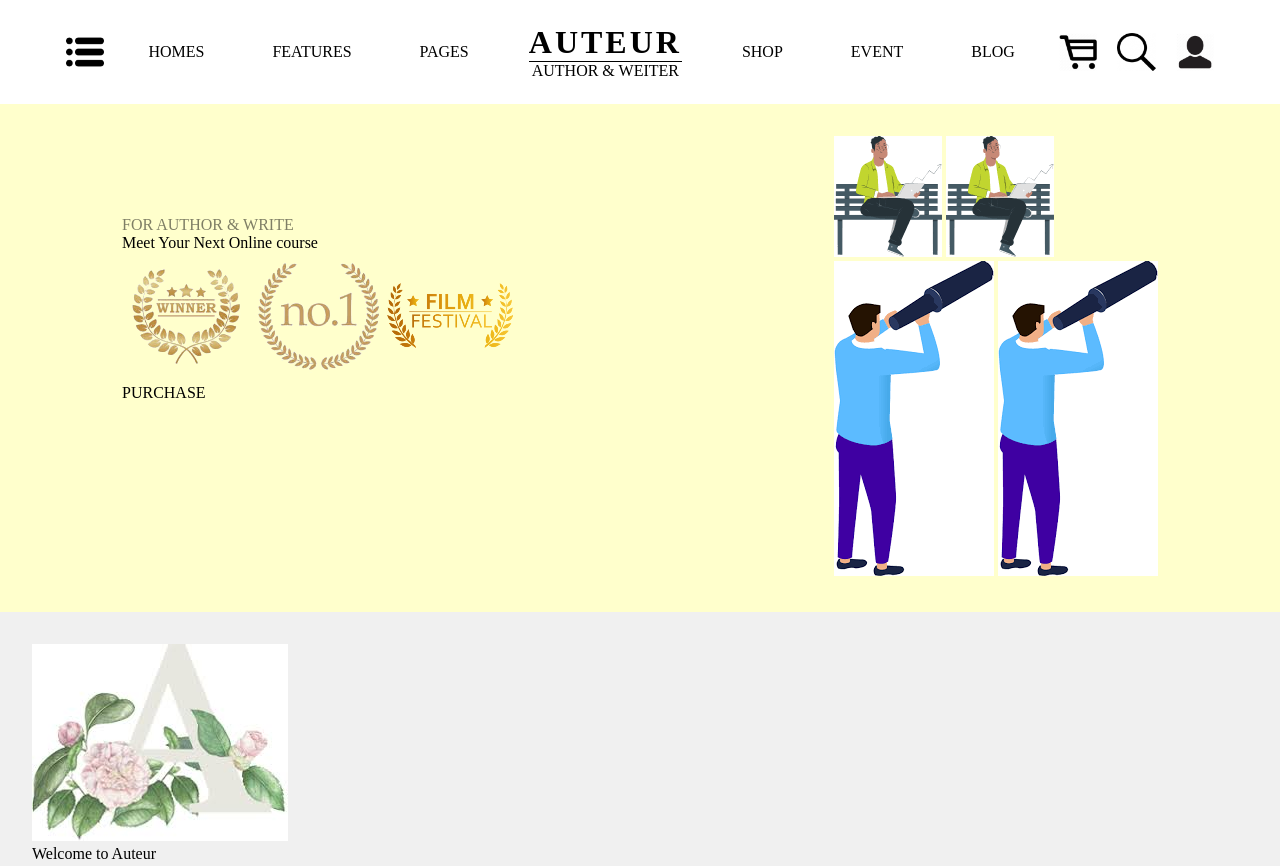
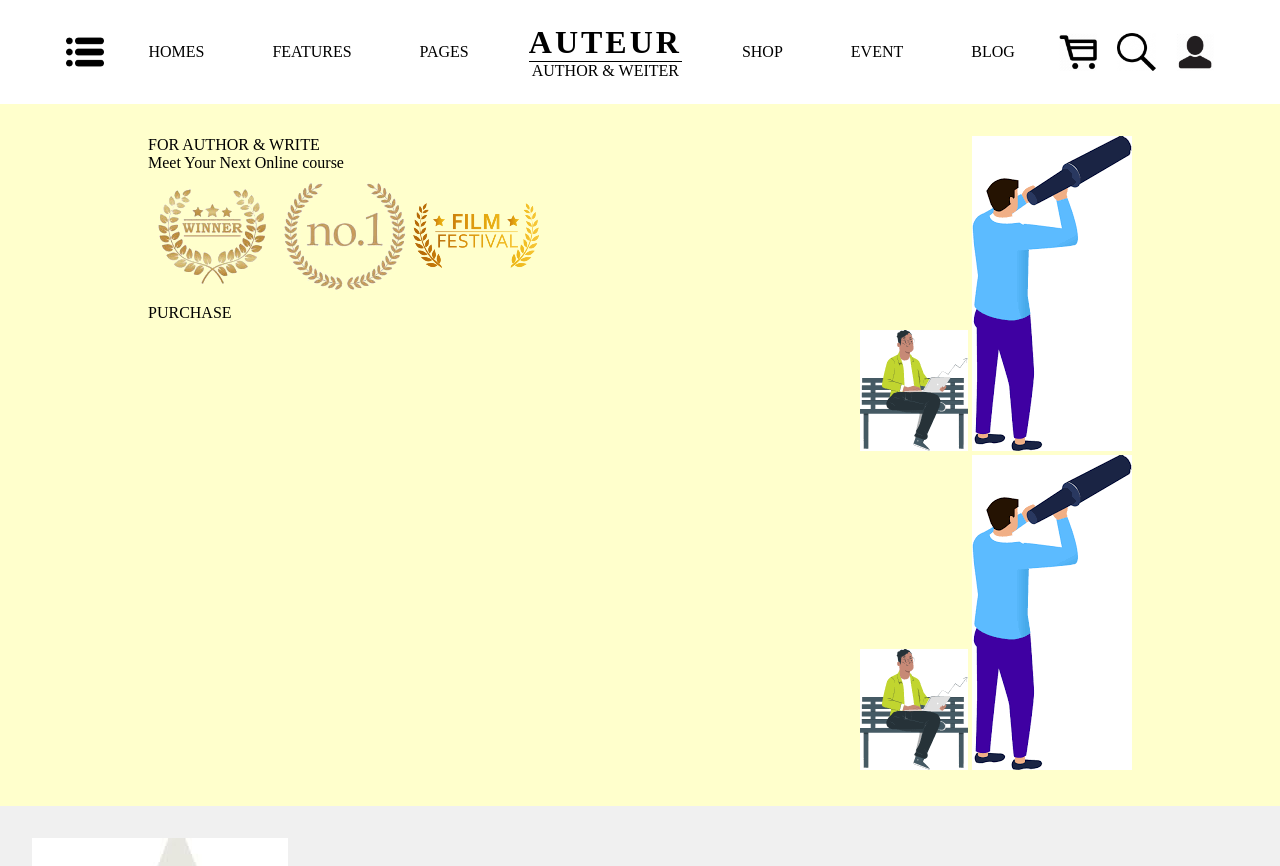
Before and after one commit to Sang5231/Sang5231, a plain HTML site: page index.html in a window 1280 px wide. Shown: the top 866 px of the page. Drawn offline with Linux system fonts and the light colour scheme.

Commit message:
Update index.html

```diff
--- a/index.html
+++ b/index.html
@@ -26,8 +26,9 @@
 		</div>
 	</header>
 	<main class="main1">
-		<section class="main1-left">
-			<p class="opacity">FOR AUTHOR & WRITE</p>
+		<section class="main1-section-left">
+			<div class="main1-div-left">
+				<p>FOR AUTHOR & WRITE</p>
 				<p>Meet Your Next Online course</p>
 				<ol>
 					<img src="img/logo1.png"></img>
@@ -35,15 +36,16 @@
 					<img src="img/logo3.png"></img>
 				</ol>
 				<p>PURCHASE</p>
+			</div>
 		</section>
-		<section class="main1-right">
-			<div class="parent">
-				<img class="absolute-box" src="img/work.png"></img>
-				<img class="absolute-box" src="img/work.png"></img>
+		<section class="main1-section-right">
+			<div class="main1-div-right">
+				<img class="img-top-left" src="img/work.png"></img>
+				<img class="img-bottom-left" src="img/skyglass.png"></img>
 			</div>
-			<div>
-				<img src="img/skyglass.png"></img>
-				<img src="img/skyglass.png"></img>
+			<div class="main1-div-right">
+				<img class="img-top-left" src="img/work.png"></img>
+				<img class="img-bottom-left" src="img/skyglass.png"></img>
 			</div>
 		</section>
 	</main>
```
Lines whose indentation alone changed are shown as unchanged.
